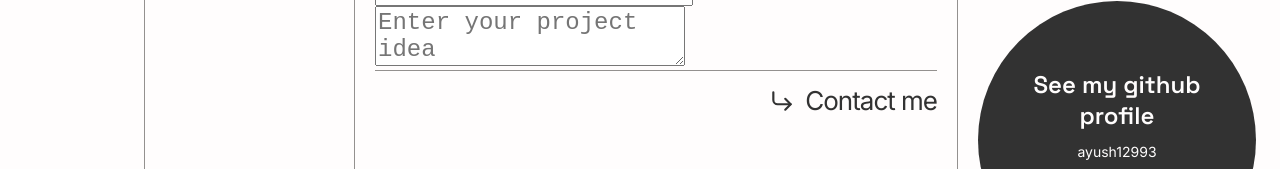
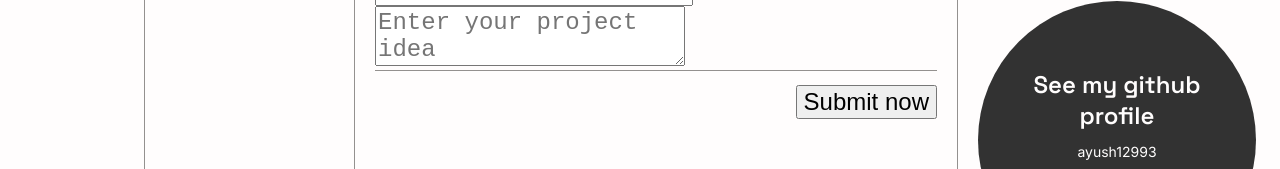
Before and after one commit to ayush12993/ayushportfolio, a React (Create React App) app: page /contact in a window 1280 px wide. Shown: the part 483-652 px from the top of the page. Built offline with nearby package versions, Linux system fonts and the light colour scheme; a web font is replaced by a local one.

Commit message:
second commit of it

```diff
--- a/src/css/app.css
+++ b/src/css/app.css
@@ -232,18 +232,7 @@ body {
     line-height: 1.5;
     margin: 14px 0;
 }
-button{
-  color: #323232;
-    text-decoration: none;
-    font-size: 26px;
-    letter-spacing: -1px;
-    display: flex;
-    justify-content: flex-end;
-    align-items: center;
-    margin-top: auto;
-    border-top: 1px solid #94918f;
-    padding-top: 14px;
-}
+
 .blog-article a {
     color: #323232;
     text-decoration: none;
@@ -261,11 +250,9 @@ button{
     margin-right: 10px;
 }
 
-button{
-  width: 26px;
-    margin-right: 10px;
+.buttonSize{
+    font-size: 24px;
 }
-
 .blog-detail {
     display: flex;
     align-items: center;
@@ -300,6 +287,9 @@ button{
     flex-grow: 1;
     display: flex;
     flex-direction: column;
+}
+.not-big-screen-text{
+    font-size: 30px;
 }
 
 marquee {
--- a/src/pages/contact/index.js
+++ b/src/pages/contact/index.js
@@ -101,11 +101,8 @@ function emailing(){
                         <input name="email" type="email" placeholder="Your email" value={formData.email} onChange={handleChange} className="input-collapsible"/>
                         <textarea name="message" type="text" placeholder="Enter your project idea"  value={formData.message} onChange={handleChange} className="input-collapsible"/>
                         <a className="not-big-screen-text"  href="javascript:;" onclick="emailing()">
-                            <svg xmlns="http://www.w3.org/2000/svg" fill="none" stroke="currentColor" strokeWidth="2" strokeLinecap="round" strokeLinejoin="round" className="feather feather-corner-down-right" viewBox="0 0 24 24">
-                                <path d="M15 10l5 5-5 5" />
-                                <path d="M4 4v7a4 4 0 004 4h12" />
-                            </svg>
-                     Contact me
+
+                     <button className="buttonSize" type="submit" >Submit now</button>
                         </a>
                         </form>
                     </div>
```
